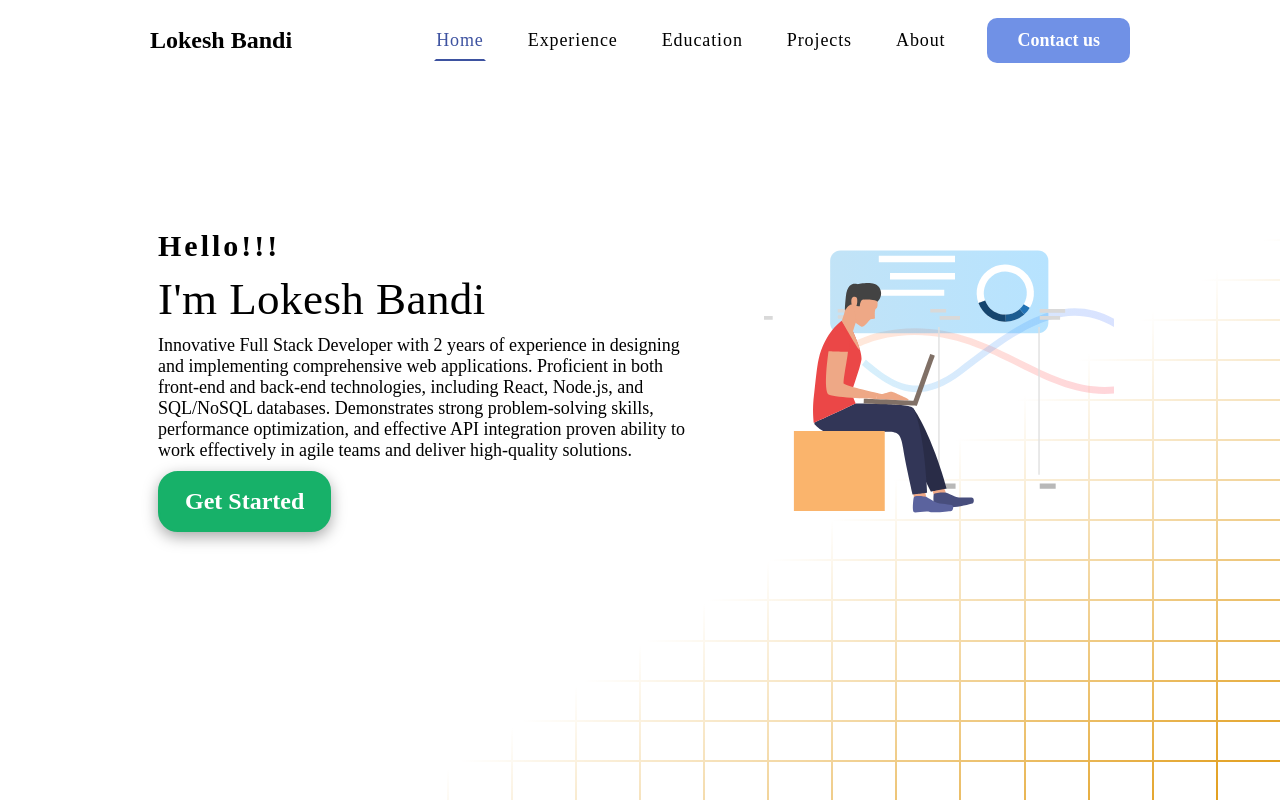
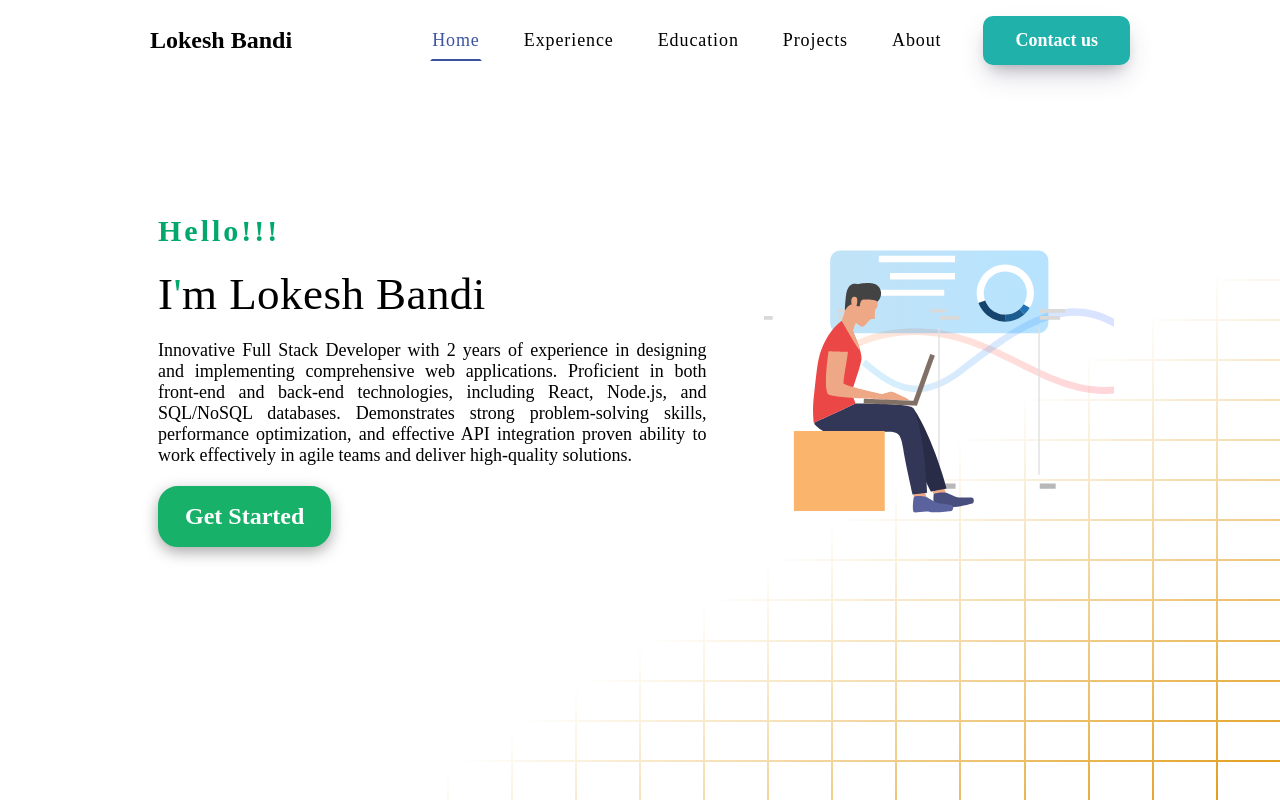
Before and after one commit to Lokesh-Bandi/Portfolio, a React app: page / in a window 1280 px wide. Built offline with nearby package versions, Linux system fonts and the light colour scheme; a web font is replaced by a local one.

Commit message:
some Css changes

```diff
--- a/src/components/Navbar/Navbar.module.css
+++ b/src/components/Navbar/Navbar.module.css
@@ -15,6 +15,7 @@
 .logo {
   font-size: 24px;
   font-weight: 600;
+  cursor: pointer;
   color: #000000;
 }
 .navItems {
@@ -34,7 +35,8 @@
   transition: all 100ms ease-in;
 }
 .navItem:hover:not(.navItem_active) {
-  transform: scale(1.1);
+  font-weight: bold;
+  color: #20B2AA;
 }
 .navItem_active {
   color: #3D52A0;
@@ -46,7 +48,13 @@
   font-size: 18px;
   font-weight: 600;
   color: #FFFFFF;
+  border: 2px solid #20B2AA;
   border-radius: 10px;
-  background-color: #7091E6;
+  background-color: #20B2AA;
   cursor: pointer;
+  box-shadow: rgba(50, 50, 93, 0.25) 0 13px 27px -5px, rgba(0, 0, 0, 0.3) 0 8px 16px -8px;
 }
+.contactBox:hover {
+  color: #20B2AA;
+  background-color: #FFFFFF
+}
--- a/src/components/Pages/HomePage/HomePage.module.css
+++ b/src/components/Pages/HomePage/HomePage.module.css
@@ -17,21 +17,26 @@
   flex: 60%;
   align-items: flex-start;
   justify-content: center;
-  gap: 10px;
+  gap: 20px;
 }
 .greetingBlock {
   font-size: 30px;
   font-weight: 600;
+  color: #00A86B;
   letter-spacing: .1em;
 }
 .nameBlock {
   font-size: 45px;
   letter-spacing: .01em;
 }
+.nameQ {
+  color: #00A86B;
+}
 .smallDesc {
   display: flex;
   width: 100%;
   font-size: 18px;
+  text-align: justify;
 }
 .profilePhotoSection {
   display: flex;
--- a/src/components/Pages/HomePage/HomePage.tsx
+++ b/src/components/Pages/HomePage/HomePage.tsx
@@ -22,7 +22,11 @@ const HomePage: FunctionComponent<HomePageProps> = (): ReactElement => {
     <div className={styles.homeContainer}>
       <div className={styles.personalDescSection}>
         <div className={styles.greetingBlock}>{`Hello!!!`}</div>
-        <div className={styles.nameBlock}>{`I'm Lokesh Bandi`}</div>
+        <div className={styles.nameBlock}>
+          {`I`}
+          <span className={styles.nameQ}>{`'`}</span>
+          {`m Lokesh Bandi`}
+        </div>
         <div className={styles.smallDesc}>{smallDesc}</div>
         <div className={styles.startButton}>{`Get Started`}</div>
       </div>
```
